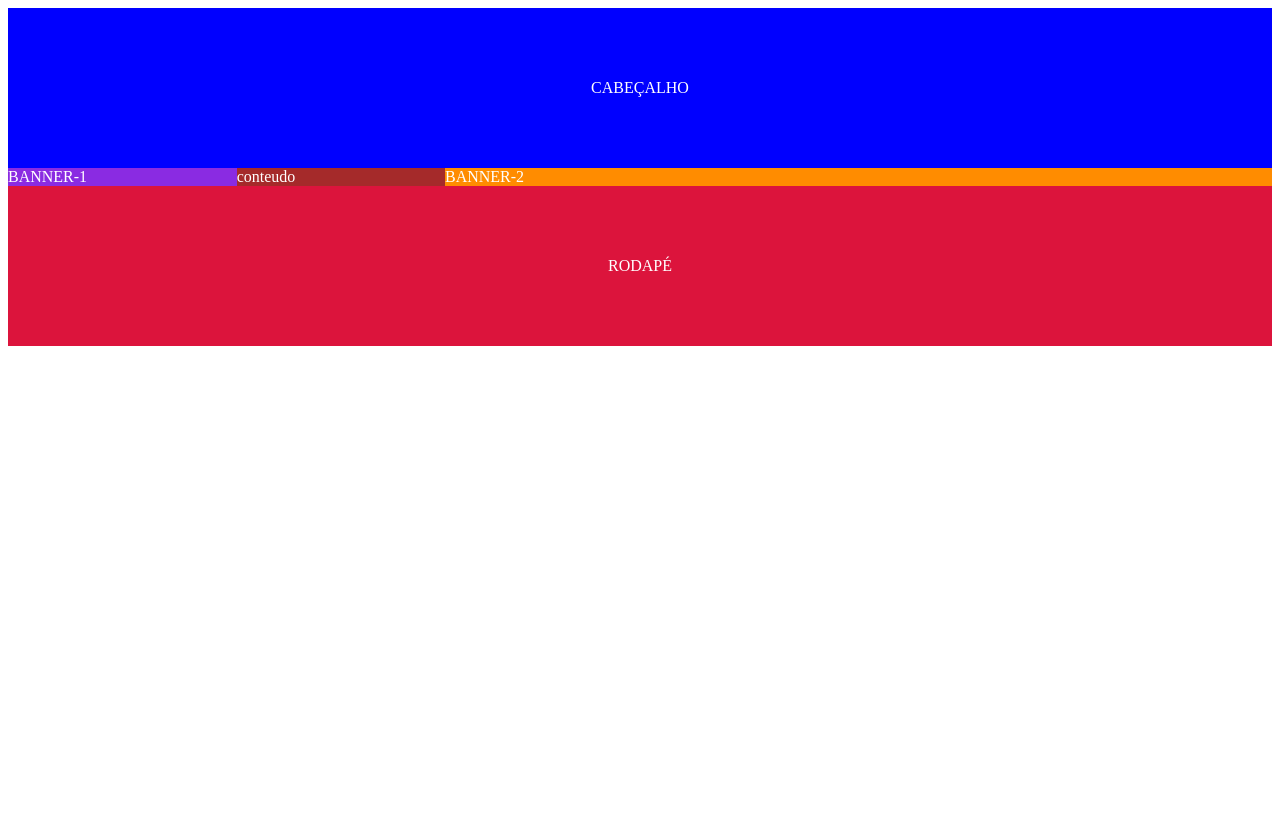
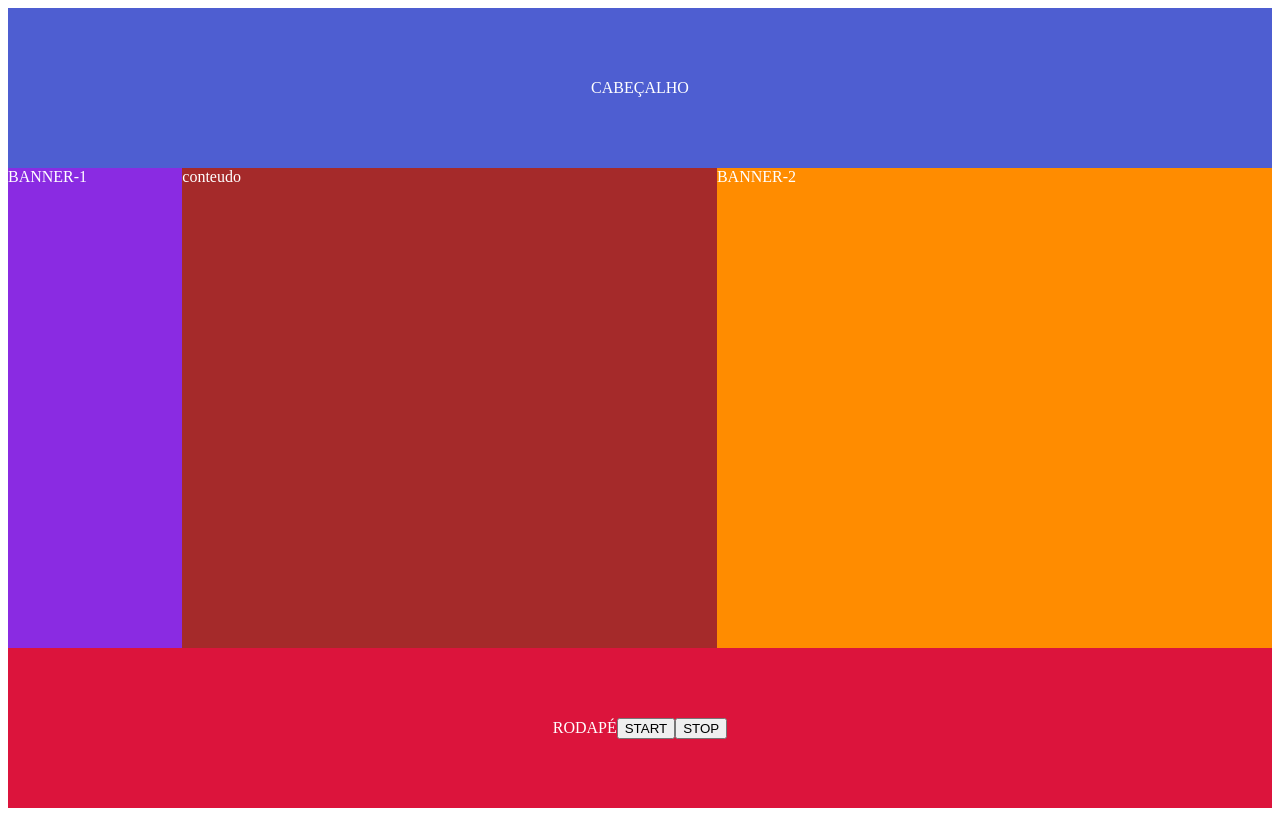
Before and after one commit to 1ESPF-2023/rm552093, a plain HTML site: page layout-cores.html in a window 1280 px wide. Drawn offline with Linux system fonts and the light colour scheme.

Commit message:
aula 24-04

```diff
--- a/css/estilo.css
+++ b/css/estilo.css
@@ -10,6 +10,7 @@
 
 .container{
     display: flex;
+    height: 60vh;
 }
 
 .banner-1{
@@ -19,7 +20,7 @@
 }
 
 .conteudo{
-flex-grow: 1;
+flex-grow: 5;
 background-color: brown;
 color: #fff;
 }
--- a/js/script.js
+++ b/js/script.js
@@ -1,28 +1,28 @@
 // recuperando o botão com getElementById
 
-const botao = document.getElementById("btn-1");
+// const botao = document.getElementById("btn-1");
 
-// recuperar um item específico com a funçao querySelector(Parâmetro)
+// // recuperar um item específico com a funçao querySelector(Parâmetro)
 
-//
+// //
 
-// recuperar uma lista de elementos com a função querySelector
+// // recuperar uma lista de elementos com a função querySelector
 
-const seletores = document.querySelectorAll("li");
+// const seletores = document.querySelectorAll("li");
 
-seletores.forEach((Item)=>{
+// seletores.forEach((Item)=>{
 
-    if (Item.textContent == "Item-15") {
-        let meuItem = Item;
-        console.log(`Itens selecionados : ${Item.textContent}`);
-        meuItem.textContent = "Tá dominado!"
-    }
+//     if (Item.textContent == "Item-15") {
+//         let meuItem = Item;
+//         console.log(`Itens selecionados : ${Item.textContent}`);
+//         meuItem.textContent = "Tá dominado!"
+//     }
 
-    console.log(`Itens selecionados : ${Item.textContent}`);
+//     console.log(`Itens selecionados : ${Item.textContent}`);
 
-})
+// })
 
-console.log(seletores);
+// console.log(seletores);
 
 // Para estudar:
 
@@ -32,3 +32,24 @@ console.log(seletores);
 // Math.cell
 // Math.random
 // Math.floor
+
+
+let tmp = "";
+
+function mudarCor() {
+    let r = 0;
+    let g = 0;
+    let b = 0;
+
+    r = Math.round(Math.random()*255);
+    g = Math.round(Math.random()*255);
+    b = Math.round(Math.random()*255);
+
+    const cabecalho = document.querySelector(".cabecalho");
+    cabecalho.style.backgroundColor = `rgb(${r},${g},${b})`;
+
+    tmp = setTimeout(mudarCor, 5000);
+
+}
+
+mudarCor();
--- a/layout-cores.html
+++ b/layout-cores.html
@@ -6,6 +6,7 @@
     <meta name="viewport" content="width=device-width, initial-scale=1.0">
     <title>Function</title>
     <link rel="stylesheet" href="./css/estilo.css">
+    <script src="./js/script.js" defer></script>
 </head>
 <body>
 
@@ -30,6 +31,8 @@
 
     <footer class="rodape">
         <span>RODAPÉ</span>
+        <button onclick="tmp">START</button>
+        <button onclick="clearTimeout">STOP</button>
     </footer>
 </body>
 </html>
```
Also changed, not shown: img/banner-1440x300-1.jpg (added), img/banner-lateral-1.png (added), img/banner-lateral-2.png (added), img/banner-lateral-3.png (added).
